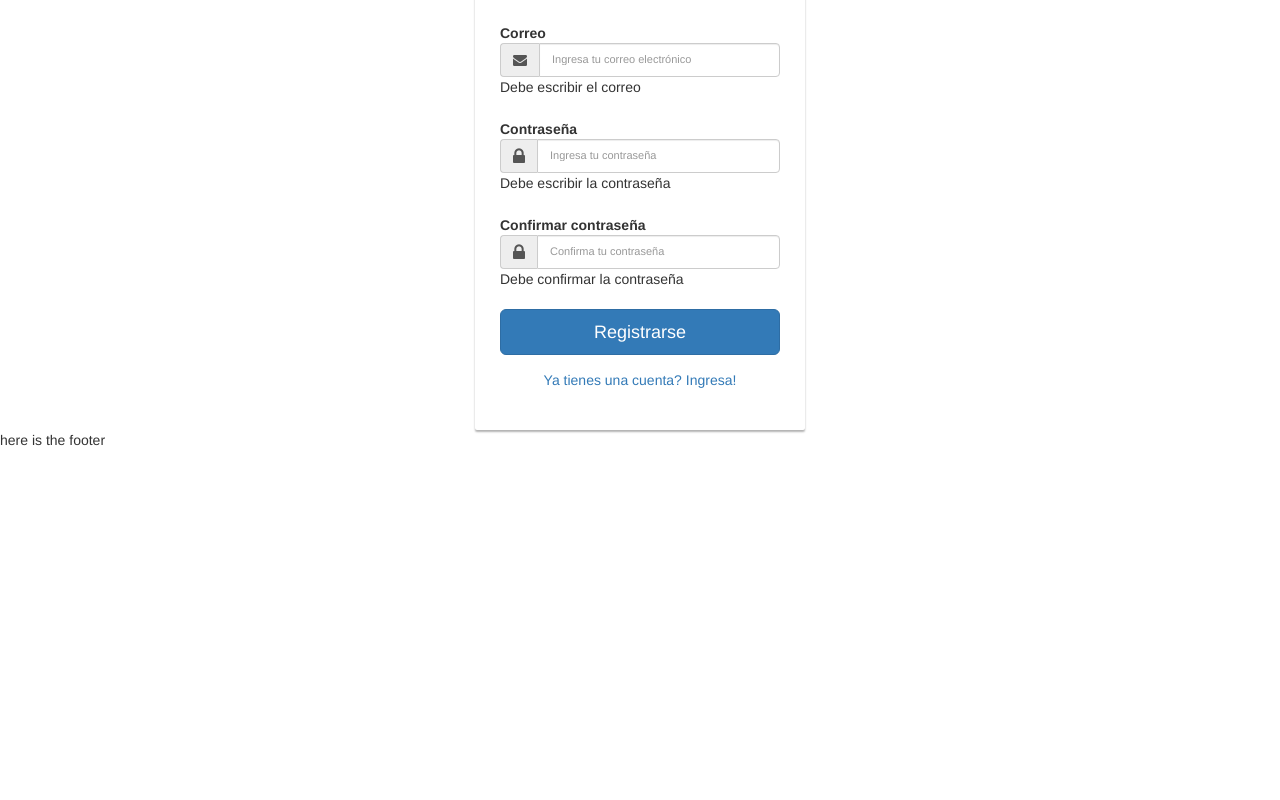
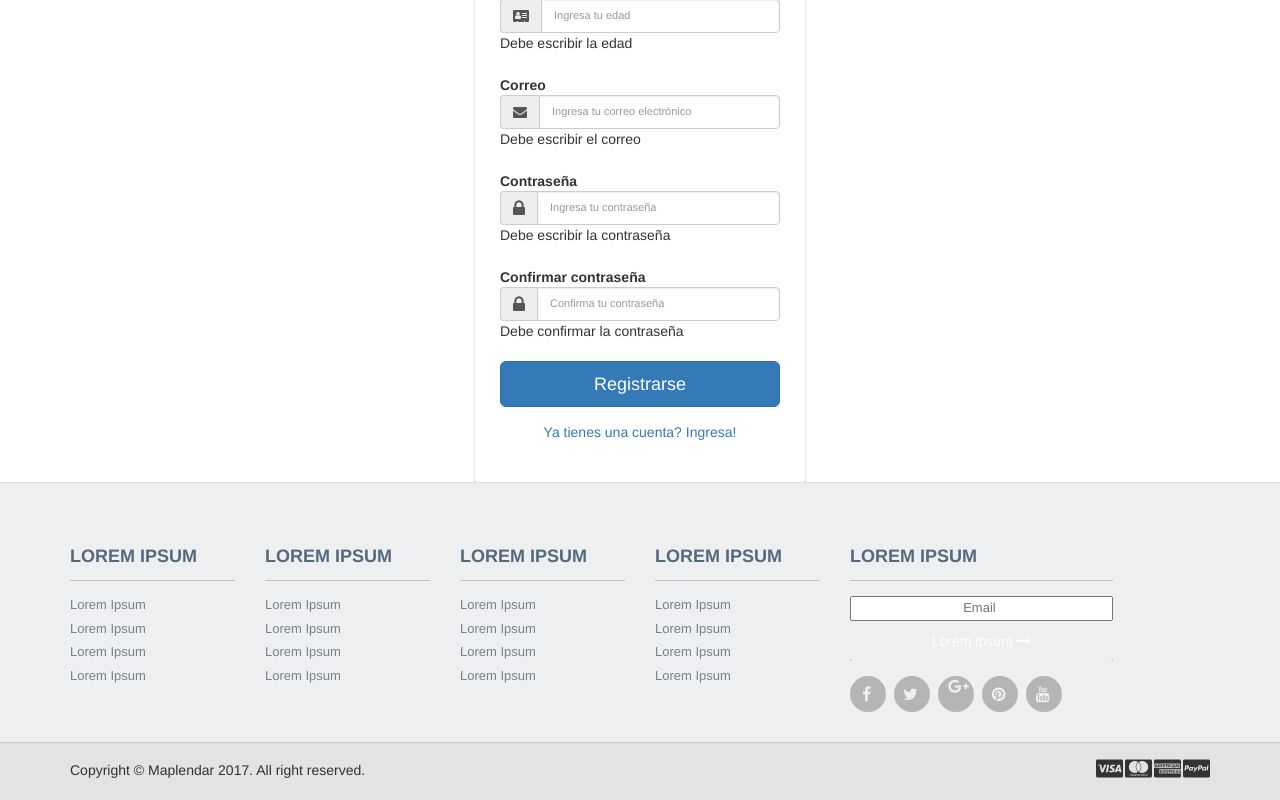
Before and after one commit to MapLendar/web_app, an Angular app: page /register in a window 1280 px wide. Shown: the part 469-1269 px from the top of the page. Before the commit the page ends 929 px from the top, so only its background shows below. Built offline with nearby package versions, Linux system fonts and the light colour scheme.

Commit message:
chore: header and footer

```diff
--- a/src/app/app.settings.ts
+++ b/src/app/app.settings.ts
@@ -3,6 +3,6 @@
 
 @Injectable()
 export class AppGlobals {
-  public static APIURI: string = "http://192.168.99.101:3000";
+  public static APIURI: string = "http://192.168.99.101:6000";
   public static URIHEADERS: Headers = new Headers( { "Content-Type": "application/json", "Accept": "application/json" } )
 }
--- a/src/app/views/footer/footer.component.html
+++ b/src/app/views/footer/footer.component.html
@@ -1 +1,80 @@
-<p>here is the footer</p>
+<footer>
+    <div class="footer" id="footer">
+        <div class="container">
+            <div class="row">
+                <div class="col-lg-2  col-md-2 col-sm-4 col-xs-6">
+                    <h3> Lorem Ipsum </h3>
+                    <ul>
+                        <li> <a href="#"> Lorem Ipsum </a> </li>
+                        <li> <a href="#"> Lorem Ipsum </a> </li>
+                        <li> <a href="#"> Lorem Ipsum </a> </li>
+                        <li> <a href="#"> Lorem Ipsum </a> </li>
+                    </ul>
+                </div>
+                <div class="col-lg-2  col-md-2 col-sm-4 col-xs-6">
+                    <h3> Lorem Ipsum </h3>
+                    <ul>
+                        <li> <a href="#"> Lorem Ipsum </a> </li>
+                        <li> <a href="#"> Lorem Ipsum </a> </li>
+                        <li> <a href="#"> Lorem Ipsum </a> </li>
+                        <li> <a href="#"> Lorem Ipsum </a> </li>
+                    </ul>
+                </div>
+                <div class="col-lg-2  col-md-2 col-sm-4 col-xs-6">
+                    <h3> Lorem Ipsum </h3>
+                    <ul>
+                        <li> <a href="#"> Lorem Ipsum </a> </li>
+                        <li> <a href="#"> Lorem Ipsum </a> </li>
+                        <li> <a href="#"> Lorem Ipsum </a> </li>
+                        <li> <a href="#"> Lorem Ipsum </a> </li>
+                    </ul>
+                </div>
+                <div class="col-lg-2  col-md-2 col-sm-4 col-xs-6">
+                    <h3> Lorem Ipsum </h3>
+                    <ul>
+                        <li> <a href="#"> Lorem Ipsum </a> </li>
+                        <li> <a href="#"> Lorem Ipsum </a> </li>
+                        <li> <a href="#"> Lorem Ipsum </a> </li>
+                        <li> <a href="#"> Lorem Ipsum </a> </li>
+                    </ul>
+                </div>
+                <div class="col-lg-3  col-md-3 col-sm-6 col-xs-12 ">
+                    <h3> Lorem Ipsum </h3>
+                    <ul>
+                        <li>
+                            <div class="input-append newsletter-box text-center">
+                                <input type="text" class="full text-center" placeholder="Email ">
+                                <button class="btn  bg-gray" type="button"> Lorem ipsum <i class="fa fa-long-arrow-right"> </i> </button>
+                            </div>
+                        </li>
+                    </ul>
+                    <ul class="social">
+                        <li> <a href="#"> <i class=" fa fa-facebook">   </i> </a> </li>
+                        <li> <a href="#"> <i class="fa fa-twitter">   </i> </a> </li>
+                        <li> <a href="#"> <i class="fa fa-google-plus">   </i> </a> </li>
+                        <li> <a href="#"> <i class="fa fa-pinterest">   </i> </a> </li>
+                        <li> <a href="#"> <i class="fa fa-youtube">   </i> </a> </li>
+                    </ul>
+                </div>
+            </div>
+            <!--/.row-->
+        </div>
+        <!--/.container-->
+    </div>
+    <!--/.footer-->
+
+    <div class="footer-bottom">
+        <div class="container">
+            <p class="pull-left"> Copyright © Maplendar 2017. All right reserved. </p>
+            <div class="pull-right">
+                <ul class="nav nav-pills payments">
+                	<li><i class="fa fa-cc-visa"></i></li>
+                    <li><i class="fa fa-cc-mastercard"></i></li>
+                    <li><i class="fa fa-cc-amex"></i></li>
+                    <li><i class="fa fa-cc-paypal"></i></li>
+                </ul>
+            </div>
+        </div>
+    </div>
+    <!--/.footer-bottom-->
+</footer>
--- a/src/app/views/footer/footer.component.sass
+++ b/src/app/views/footer/footer.component.sass
@@ -0,0 +1,121 @@
+.full
+  width: 100%
+
+.gap
+  height: 30px
+  width: 100%
+  clear: both
+  display: block
+
+.footer
+  background: #EDEFF1
+  height: auto
+  padding-bottom: 30px
+  position: relative
+  width: 100%
+  border-bottom: 1px solid #CCCCCC
+  border-top: 1px solid #DDDDDD
+  p
+    margin: 0
+  img
+    max-width: 100%
+  h3
+    border-bottom: 1px solid #BAC1C8
+    color: #54697E
+    font-size: 18px
+    font-weight: 600
+    line-height: 27px
+    padding: 40px 0 10px
+    text-transform: uppercase
+  ul
+    font-size: 13px
+    list-style-type: none
+    margin-left: 0
+    padding-left: 0
+    margin-top: 15px
+    color: #7F8C8D
+    li a
+      padding: 0 0 5px 0
+      display: block
+  a
+    color: #78828D
+
+.supportLi h4
+  font-size: 20px
+  font-weight: lighter
+  line-height: normal
+  margin-bottom: 0 !important
+  padding-bottom: 0
+
+.newsletter-box
+  input#appendedInputButton
+    background: #FFFFFF
+    display: inline-block
+    float: left
+    height: 30px
+    clear: both
+    width: 100%
+  .btn
+    border: medium none
+    -webkit-border-radius: 3px
+    -moz-border-radius: 3px
+    -o-border-radius: 3px
+    -ms-border-radius: 3px
+    border-radius: 3px
+    display: inline-block
+    height: 40px
+    padding: 0
+    width: 100%
+    color: #fff
+  overflow: hidden
+
+.bg-gray
+  background-image: -moz-linear-gradient(center bottom, #BBBBBB 0%, #F0F0F0 100%)
+  box-shadow: 0 1px 0 #B4B3B3
+
+.social li
+  background: none repeat scroll 0 0 #B5B5B5
+  border: 2px solid #B5B5B5
+  -webkit-border-radius: 50%
+  -moz-border-radius: 50%
+  -o-border-radius: 50%
+  -ms-border-radius: 50%
+  border-radius: 50%
+  float: left
+  height: 36px
+  line-height: 36px
+  margin: 0 8px 0 0
+  padding: 0
+  text-align: center
+  width: 36px
+  transition: all 0.5s ease 0s
+  -moz-transition: all 0.5s ease 0s
+  -webkit-transition: all 0.5s ease 0s
+  -ms-transition: all 0.5s ease 0s
+  -o-transition: all 0.5s ease 0s
+  &:hover
+    transform: scale(1.15) rotate(360deg)
+    -webkit-transform: scale(1.1) rotate(360deg)
+    -moz-transform: scale(1.1) rotate(360deg)
+    -ms-transform: scale(1.1) rotate(360deg)
+    -o-transform: scale(1.1) rotate(360deg)
+  a
+    color: #EDEFF1
+  &:hover
+    border: 2px solid #2c3e50
+    background: #2c3e50
+  a i
+    font-size: 16px
+    margin: 0 0 0 5px
+    color: #EDEFF1 !important
+
+.footer-bottom
+  background: #E3E3E3
+  border-top: 1px solid #DDDDDD
+  padding-top: 10px
+  padding-bottom: 10px
+  p.pull-left
+    padding-top: 6px
+
+.payments
+  font-size: 1.5em
--- a/src/app/views/header/header.component.html
+++ b/src/app/views/header/header.component.html
@@ -1,5 +1,24 @@
-<nav>
-    <a routerLink="/" routerLinkActive="active">Home</a>
-    <a routerLink="/register" routerLinkActive="active">Register</a>
-    <a routerLink="/login" routerLinkActive="active">Login</a>
-</nav>
+<header>
+    <nav class="navbar navbar-default">
+        <!-- Brand and toggle get grouped for better mobile display -->
+        <div class="navbar-header">
+            <button type="button" data-target="#navbarCollapse" data-toggle="collapse" class="navbar-toggle">
+                <span class="sr-only">Toggle navigation</span>
+                <span class="icon-bar"></span>
+                <span class="icon-bar"></span>
+                <span class="icon-bar"></span>
+            </button>
+            <a class="navbar-brand" routerLink="/" routerLinkActive="active">MapLendar</a>
+        </div>
+        <!-- Collection of nav links and other content for toggling -->
+        <div id="navbarCollapse" class="collapse navbar-collapse">
+            <ul class="nav navbar-nav">
+                <li class="active"><a routerLink="/" routerLinkActive="active">Home</a></li>
+            </ul>
+            <ul class="nav navbar-nav navbar-right">
+                <li><a routerLink="/login" routerLinkActive="active">Login</a></li>
+                <li><a routerLink="/register" routerLinkActive="active">Register</a></li>
+            </ul>
+        </div>
+    </nav>
+</header>
```
